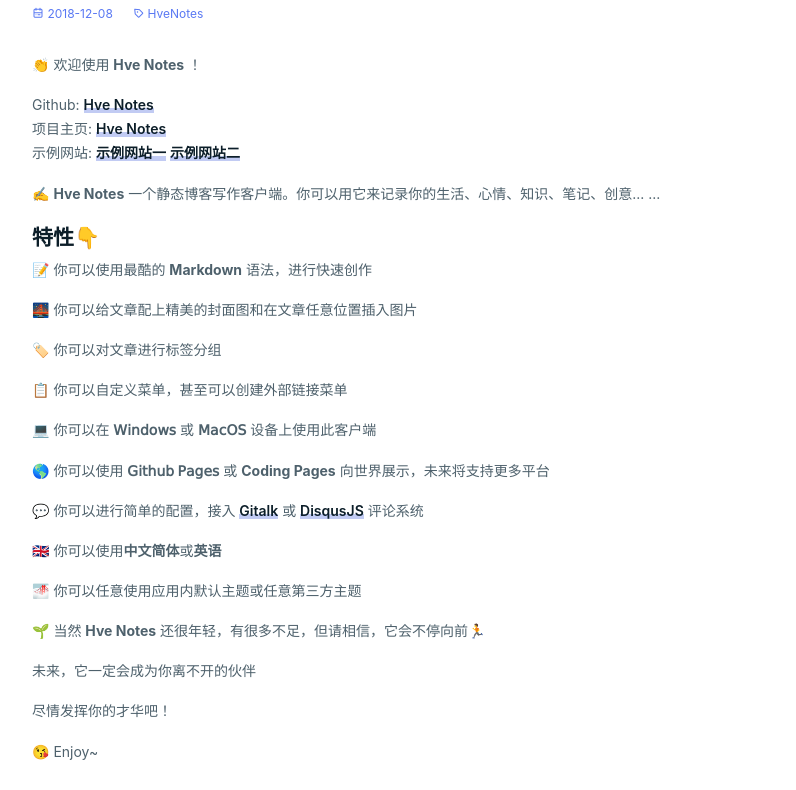
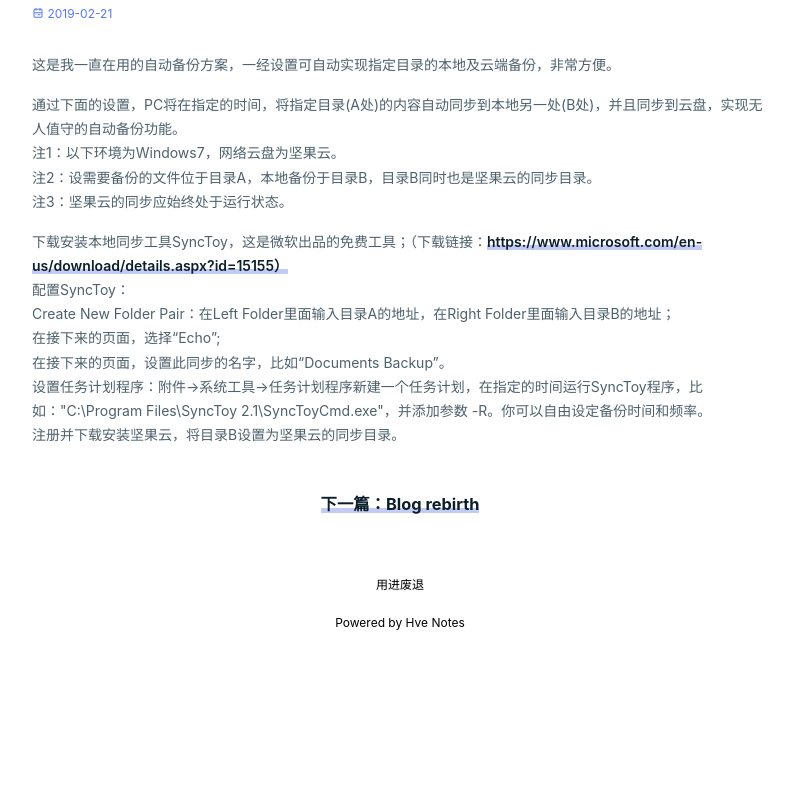
Before and after one commit to MingchaoShi/MingchaoShi.github.io, a plain HTML site: page post/dian-nao-wen-jian-de-ben-di-ji-yun-duan-zi-dong-bei-fen/index.html in a window 1280 px wide. Shown: the part 153-943 px from the top of the page, without its empty margins (240-1036 px from the left). After the commit the page ends 815 px from the top, so only its background shows below. Drawn offline with nearby package versions, Linux system fonts and the light colour scheme.

Commit message:
update from hve: 2019-02-21 09:05:55

```diff
--- a/post/hello-hve-notes/index.html
+++ b/post/dian-nao-wen-jian-de-ben-di-ji-yun-duan-zi-dong-bei-fen/index.html
@@ -5,7 +5,7 @@
 
 <meta charset="utf-8" >
 
-<title>Hello Hve Notes | ichaochao&#39;s Blog</title>
+<title>电脑文件的本地及云端自动备份 | ichaochao&#39;s Blog</title>
 <meta name="description" content="用进废退">
 
 <meta name="viewport" content="width=device-width, initial-scale=1, maximum-scale=1, user-scalable=no">
@@ -76,43 +76,27 @@
 
       <div class="content-container">
         <div class="post-detail">
-          <h2 class="post-title">Hello Hve Notes</h2>
+          <h2 class="post-title">电脑文件的本地及云端自动备份</h2>
           <div class="post-info post-detail-info">
-            <span><i class="icon-calendar-outline"></i> 2018-12-08</span>
-
-              <span>
-                <i class="icon-pricetags-outline"></i>
-
-                  <a href="https://MingchaoShi.github.io/tag/hvenotes">
-                    HveNotes
-
-                  </a>
-
-              </span>
+            <span><i class="icon-calendar-outline"></i> 2019-02-21</span>
 
           </div>
           <div class="post-content">
-            <p>👏  欢迎使用 <strong>Hve Notes</strong> ！  </p>
-<p>Github: <a href="https://github.com/hve-notes/hve-notes">Hve Notes</a><br>项目主页: <a href="http://hvenotes.fehey.com/">Hve Notes</a><br>示例网站: <a href="http://fehey.com/">示例网站一</a> <a href="http://hve-notes.github.io">示例网站二</a>  </p>
-<p>✍️  <strong>Hve Notes</strong> 一个静态博客写作客户端。你可以用它来记录你的生活、心情、知识、笔记、创意... ... </p>
-<h2 id="-">特性👇</h2>
-<p>📝  你可以使用最酷的 <strong>Markdown</strong> 语法，进行快速创作  </p>
-<p>🌉  你可以给文章配上精美的封面图和在文章任意位置插入图片  </p>
-<p>🏷️  你可以对文章进行标签分组  </p>
-<p>📋  你可以自定义菜单，甚至可以创建外部链接菜单  </p>
-<p>💻  你可以在 <strong>𝖶𝗂𝗇𝖽𝗈𝗐𝗌</strong> 或 <strong>𝖬𝖺𝖼𝖮𝖲</strong> 设备上使用此客户端  </p>
-<p>🌎  你可以使用 <strong>𝖦𝗂𝗍𝗁𝗎𝖻 𝖯𝖺𝗀𝖾𝗌</strong> 或 <strong>Coding Pages</strong> 向世界展示，未来将支持更多平台  </p>
-<p>💬  你可以进行简单的配置，接入 <a href="https://github.com/gitalk/gitalk">Gitalk</a> 或 <a href="https://github.com/SukkaW/DisqusJS">DisqusJS</a> 评论系统  </p>
-<p>🇬🇧  你可以使用<strong>中文简体</strong>或<strong>英语</strong>  </p>
-<p>🌁  你可以任意使用应用内默认主题或任意第三方主题  </p>
-<p>🌱 当然 <strong>Hve Notes</strong> 还很年轻，有很多不足，但请相信，它会不停向前🏃</p>
-<p>未来，它一定会成为你离不开的伙伴</p>
-<p>尽情发挥你的才华吧！</p>
-<p>😘 Enjoy~</p>
+            <p>这是我一直在用的自动备份方案，一经设置可自动实现指定目录的本地及云端备份，非常方便。</p>
+<p>通过下面的设置，PC将在指定的时间，将指定目录(A处)的内容自动同步到本地另一处(B处)，并且同步到云盘，实现无人值守的自动备份功能。<br>注1：以下环境为Windows7，网络云盘为坚果云。<br>注2：设需要备份的文件位于目录A，本地备份于目录B，目录B同时也是坚果云的同步目录。<br>注3：坚果云的同步应始终处于运行状态。</p>
+<p>下载安装本地同步工具SyncToy，这是微软出品的免费工具；（下载链接：<a href="https://www.microsoft.com/en-us/download/details.aspx?id=15155%EF%BC%89">https://www.microsoft.com/en-us/download/details.aspx?id=15155）</a><br>配置SyncToy：<br>Create New Folder Pair：在Left Folder里面输入目录A的地址，在Right Folder里面输入目录B的地址；<br>在接下来的页面，选择“Echo”;<br>在接下来的页面，设置此同步的名字，比如“Documents Backup”。<br>设置任务计划程序：附件→系统工具→任务计划程序新建一个任务计划，在指定的时间运行SyncToy程序，比如：&quot;C:\Program Files\SyncToy 2.1\SyncToyCmd.exe&quot;，并添加参数 -R。你可以自由设定备份时间和频率。<br>注册并下载安装坚果云，将目录B设置为坚果云的同步目录。</p>
 
           </div>
         </div>
 
+
+          <div class="next-post">
+            <a class="purple-link" href="https://MingchaoShi.github.io/post/blog-rebirth">
+              <h3 class="post-title">
+                下一篇：Blog rebirth
+              </h3>
+            </a>
+          </div>
 
       </div>
 
```
Also changed, not shown: archives/index.html (+14 -1 lines), index.html (+17 -1 lines), post/about/index.html (+1 -1 lines), tag/hvenotes/index.html (+1 -1 lines).
